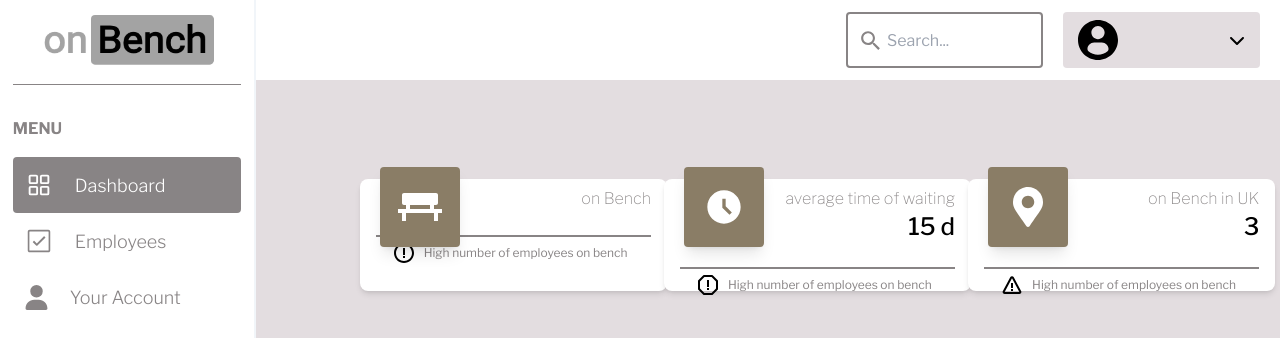
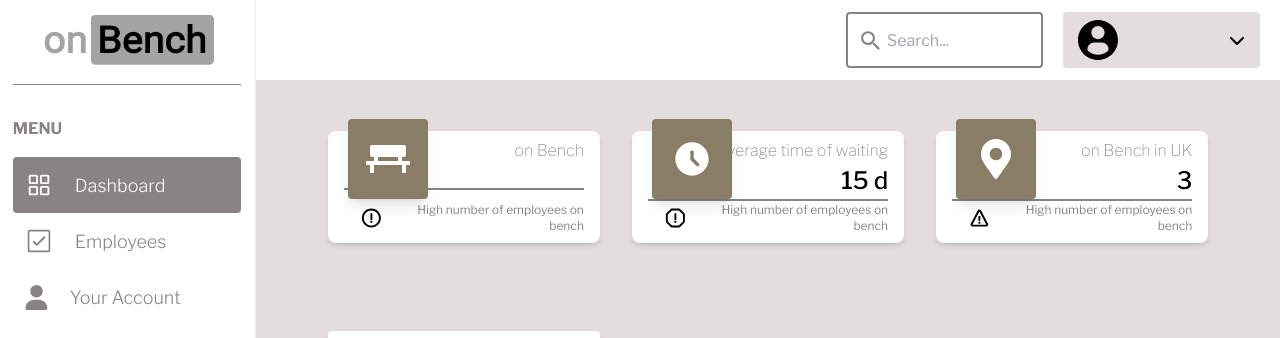
Before and after one commit to dott13/KitKatFrontend, a React (Vite) app: page /dashboard in a window 1280 px wide. Shown: the top 338 px of the page. Built offline with nearby package versions, Linux system fonts and the light colour scheme; no server answers.

Commit message:
fix OnBenchStatCard.tsx for width adaptability

```diff
--- a/src/components/Manager/dashboard/OnBenchStatCard.tsx
+++ b/src/components/Manager/dashboard/OnBenchStatCard.tsx
@@ -46,24 +46,21 @@ const OnBenchStatCard: React.FC<OnBenchStatData> = ({title, count, description,
 
 
   return (
-    <div className="relative w-[24vw] h-[14vh] mx-8 my-12 bg-white shadow-md rounded-lg">
-      <div className="flex justify-between h-full px-4">
+    <div className="relative w-[100%] h-[14vh]  bg-white shadow-md rounded-lg">
+      <div className="flex flex-col flex-grow text-right justify-between h-full px-4 pb-4">
         <div
           className="absolute -top-3 left-5 w-[5rem] h-[5rem] bg-filters rounded flex justify-center items-center shadow-lg">
           {renderImage()}
+        </div>
+        <p className="text-widget font-thin text-base  mt-2">{title}</p>
+        <span className="text-black text-2xl font-medium ">{count}</span>
+        <hr className="border-t-2 border-widget  "/>
 
-        </div>
-        <div className="flex flex-col flex-grow text-right">
-          <p className="text-widget font-thin text-base mt-2 ">{title}</p>
-          <span className="text-black text-2xl font-medium ">{count}</span>
-          <hr className="border-t-2 border-widget mt-6 "/>
-
-          <div className="flex items-center mt-1 ml-4">
-            {renderWarning()}
-            <p className="text-widget font-regular text-xs">
-              {description}
-            </p>
-          </div>
+        <div className="flex  items-center mb-[-7px]  ml-4">
+          {renderWarning()}
+          <p className="text-widget font-regular text-xs">
+            {description}
+          </p>
         </div>
       </div>
     </div>
```
